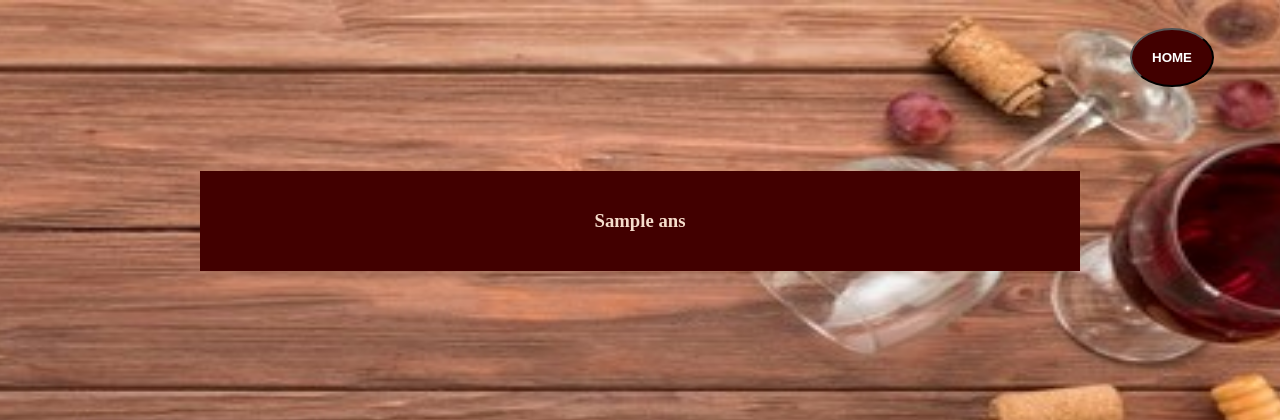
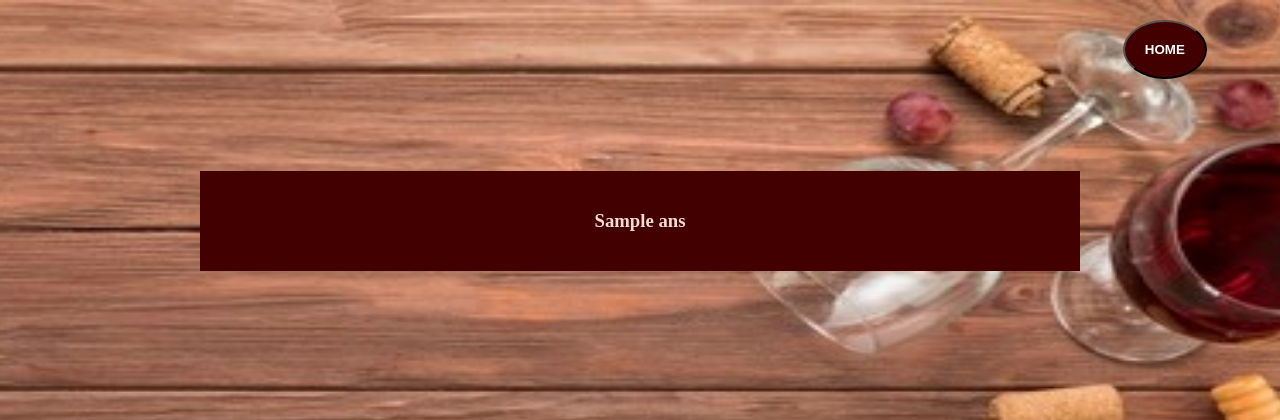
Before and after one commit to PriyaPrince/wineprediction, a Django app: template templates/result.html in a window 1280 px wide. Shown: the top 420 px of the page. Run offline with Django 3.2, Linux system fonts and the light colour scheme; the template is opened without the code that fills it: most values are stand-ins (such as "Sample title", 1, 10 or a date in 2020).

Commit message:
Update result.html

```diff
--- a/templates/result.html
+++ b/templates/result.html
@@ -22,6 +22,8 @@
         <b>HOME</b>
     </button>
     <style>
+    body{
+position:relative;}
              #bg{
     background-size: 1800px 900px;
     background-repeat: no-repeat;
```
